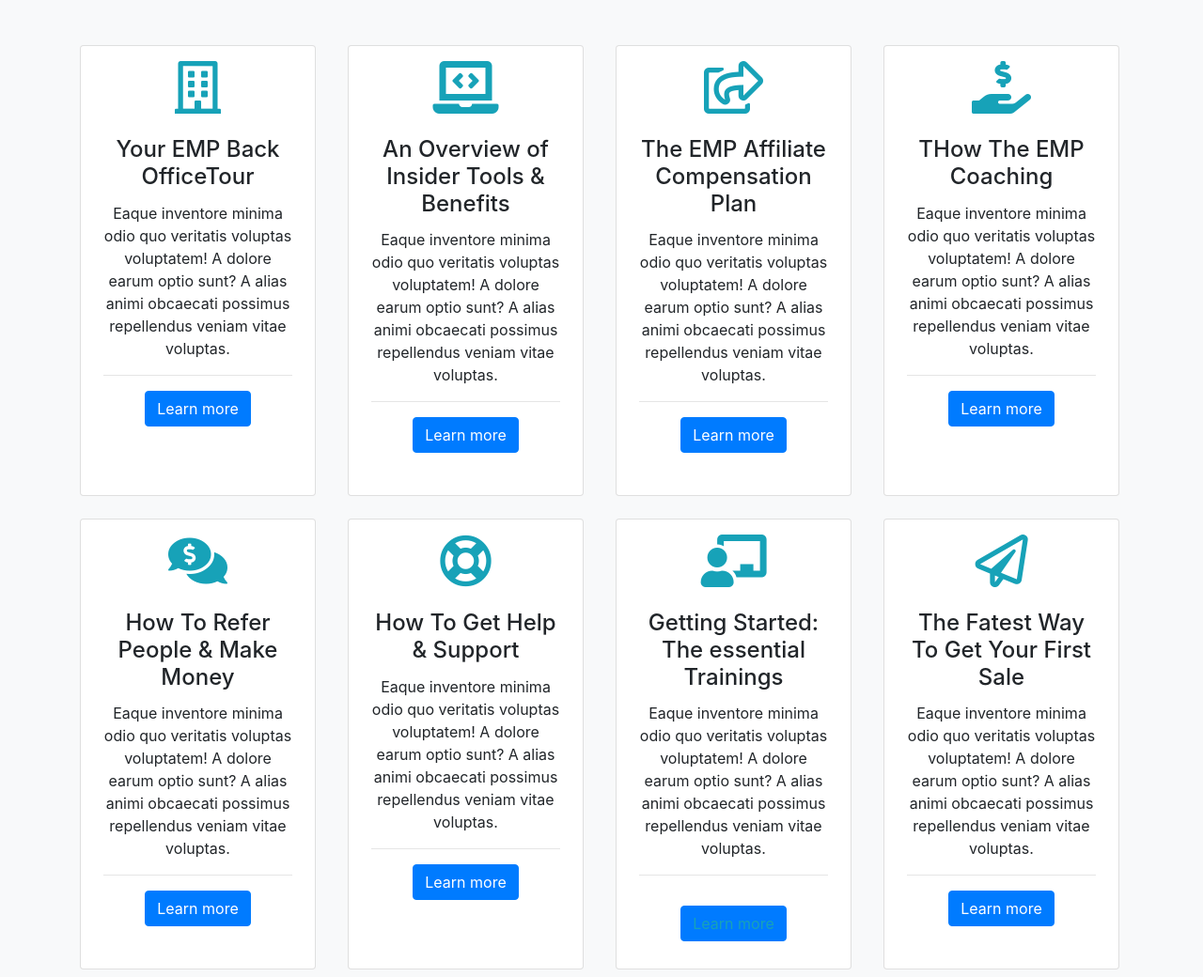
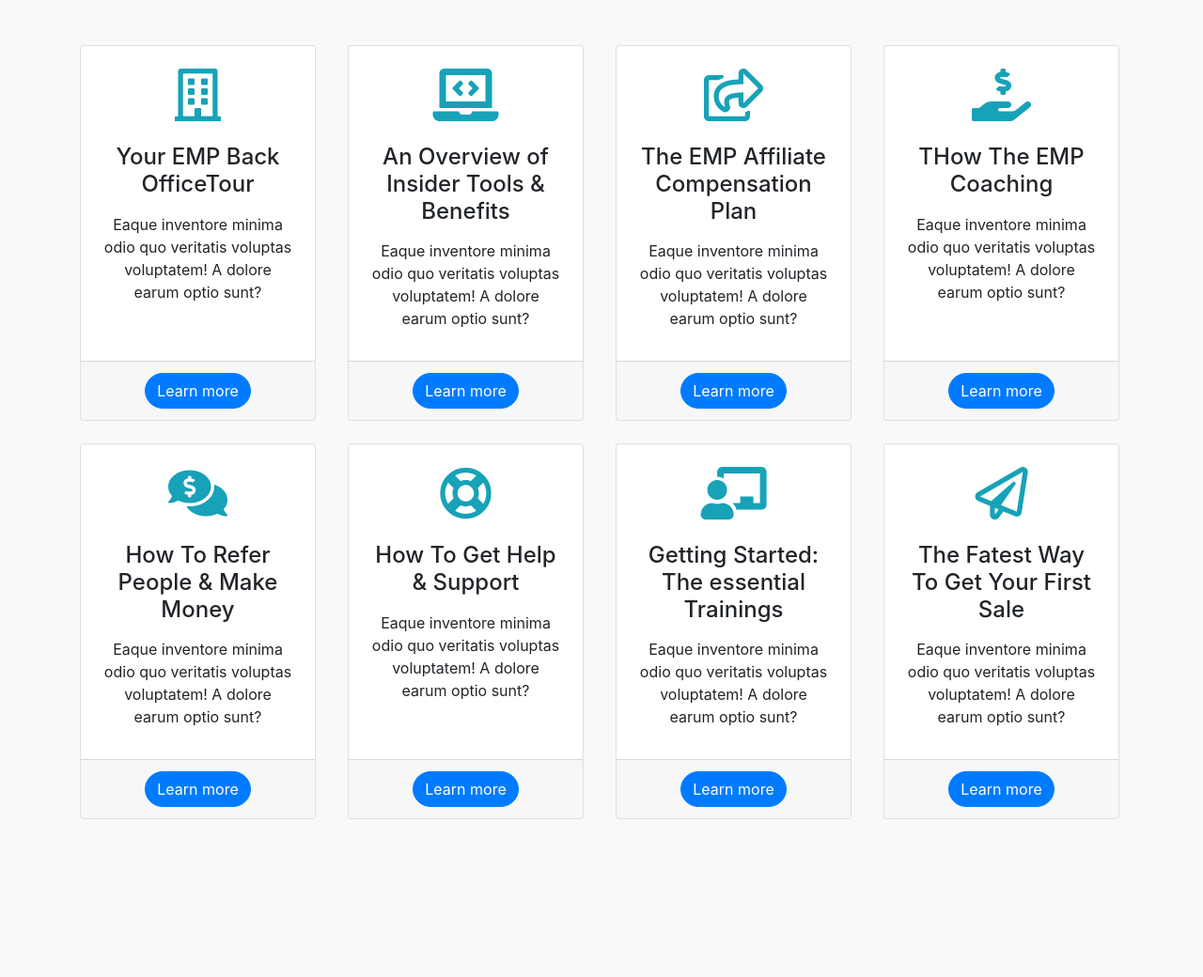
Before and after one commit to LeaDalibard/bootstrap-grid-away, a plain HTML site: page index.html in a window 1280 px wide. Shown: the whole page at 94% size. After the commit the page ends 920 px from the top, so only its background shows below. Drawn offline with nearby package versions, Linux system fonts and the light colour scheme.

Commit message:
adding card footer for buttons + round-pilled

```diff
--- a/index.html
+++ b/index.html
@@ -11,7 +11,7 @@
     <link rel="stylesheet" href="https://use.fontawesome.com/releases/v5.14.0/css/all.css"
           integrity="sha384-HzLeBuhoNPvSl5KYnjx0BT+WB0QEEqLprO+NBkkk5gbc67FTaL7XIGa2w1L0Xbgc" crossorigin="anonymous">
 </head>
-<body class="bg-light" >
+<body class="bg-light">
 
 
 <div class="container text-center mt-5 mb-5">
@@ -19,138 +19,137 @@
 
     <div class="row mb-4">
         <section class="col-3">
-            <div class="card mr-1" style="height: 30rem;">
-            <i class="far fa-building card-img-top display-4 mt-3 text-info"></i>
+            <div class="card mr-1" style="height: 25rem;">
+                <i class="far fa-building card-img-top display-4 mt-4 text-info"></i>
                 <div class="card-body m-1 ">
-                <h4 class="card-title ">Your EMP Back OfficeTour</h4>
+                    <h4 class="card-title mb-3 ">Your EMP Back OfficeTour</h4>
                     <p class="card-text ">
                         Eaque inventore minima odio
                         quo veritatis
-                    voluptas voluptatem! A dolore earum optio sunt? A alias animi obcaecati possimus repellendus veniam
-                    vitae voluptas.
+                        voluptas voluptatem! A dolore earum optio sunt?
                     </p>
-                <hr class="solid">
-                <a href="#!" class="btn btn-primary align-bottom ">Learn more</a>
+                </div>
+                <div class="card-footer">
+                    <a href="#!" class="btn btn-primary rounded-pill">Learn more</a>
                 </div>
             </div>
         </section>
         <section class="col-3">
-            <div class="card mr-1" style="height: 30rem;">
-            <i class="fas fa-laptop-code card-img-top display-4 mt-3 text-info"></i>
+            <div class="card mr-1" style="height: 25rem;">
+                <i class="fas fa-laptop-code card-img-top display-4 mt-4 text-info"></i>
                 <div class="card-body m-1">
-                <h4 class="card-title">An Overview of Insider Tools & Benefits</h4>
+                    <h4 class="card-title mb-3">An Overview of Insider Tools & Benefits</h4>
                     <p class="card-text">
                         Eaque inventore minima odio
                         quo veritatis
-                    voluptas voluptatem! A dolore earum optio sunt? A alias animi obcaecati possimus repellendus veniam
-                    vitae voluptas.
+                        voluptas voluptatem! A dolore earum optio sunt?
                     </p>
-                <hr class="solid">
-                <a href="#!" class="btn btn-primary align-bottom">Learn more</a>
+                </div>
+                <div class="card-footer">
+                    <a href="#!" class="btn btn-primary rounded-pill">Learn more</a>
                 </div>
             </div>
         </section>
         <section class="col-3">
-            <div class="card mr-1" style="height: 30rem;">
-            <i class="far fa-share-square card-img-top display-4 mt-3 text-info"></i>
+            <div class="card mr-1" style="height: 25rem;">
+                <i class="far fa-share-square card-img-top display-4 mt-4 text-info"></i>
                 <div class="card-body m-1">
-                <h4 class="card-title">The EMP Affiliate Compensation Plan</h4>
+                    <h4 class="card-title mb-3">The EMP Affiliate Compensation Plan</h4>
                     <p class="card-text">
                         Eaque inventore minima odio
                         quo veritatis
-                    voluptas voluptatem! A dolore earum optio sunt? A alias animi obcaecati possimus repellendus veniam
-                    vitae voluptas.
+                        voluptas voluptatem! A dolore earum optio sunt?
                     </p>
-                <hr class="solid">
-                <a href="#!" class="btn btn-primary ">Learn more</a>
+                </div>
+                <div class="card-footer">
+                    <a href="#!" class="btn btn-primary rounded-pill">Learn more</a>
                 </div>
             </div>
         </section>
         <section class="col-3">
-            <div class="card mr-1" style="height: 30rem;">
-            <i class="fas fa-hand-holding-usd card-img-top display-4 mt-3 text-info"></i>
+            <div class="card mr-1" style="height: 25rem;">
+                <i class="fas fa-hand-holding-usd card-img-top display-4 mt-4 text-info"></i>
                 <div class="card-body m-1">
-                <h4 class="card-title">THow The EMP Coaching</h4>
+                    <h4 class="card-title mb-3">THow The EMP Coaching</h4>
                     <p class="card-text">
                         Eaque inventore minima odio
                         quo veritatis
-                    voluptas voluptatem! A dolore earum optio sunt? A alias animi obcaecati possimus repellendus veniam
-                    vitae voluptas.
+                        voluptas voluptatem! A dolore earum optio sunt?
                     </p>
-                <hr class="solid">
-                <a href="#!" class="btn btn-primary ">Learn more</a>
+                </div>
+                <div class="card-footer">
+                    <a href="#!" class="btn btn-primary rounded-pill">Learn more</a>
                 </div>
             </div>
         </section>
     </div>
     <div class="row">
         <section class="col-3">
-            <div class="card mr-1" style="height: 30rem;">
-            <i class="fas fa-comments-dollar card-img-top display-4 mt-3 text-info"></i>
+            <div class="card mr-1" style="height: 25rem;">
+                <i class="fas fa-comments-dollar card-img-top display-4 mt-4 text-info"></i>
                 <div class="card-body m-1">
-                <h4 class="card-title">How To Refer People & Make Money</h4>
+                    <h4 class="card-title mb-3">How To Refer People & Make Money</h4>
                     <p class="card-text">
                         Eaque inventore minima odio
                         quo veritatis
-                    voluptas voluptatem! A dolore earum optio sunt? A alias animi obcaecati possimus repellendus veniam
-                    vitae voluptas.
+                        voluptas voluptatem! A dolore earum optio sunt?
                     </p>
-                <hr class="solid">
-                <a href="#!" class="btn btn-primary">Learn more</a>
+                </div>
+                <div class="card-footer">
+                    <a href="#!" class="btn btn-primary rounded-pill">Learn more</a>
                 </div>
             </div>
         </section>
         <section class="col-3">
-            <div class="card mr-1" style="height: 30rem;">
-            <i class="far fa-life-ring card-img-top display-4 mt-3 text-info"></i>
+            <div class="card mr-1" style="height: 25rem;">
+                <i class="far fa-life-ring card-img-top display-4 mt-4 text-info"></i>
                 <div class="card-body m-1">
-                <h4 class="card-title">How To Get Help & Support</h4>
+                    <h4 class="card-title mb-3">How To Get Help & Support</h4>
                     <p class="card-text">
                         Eaque inventore minima odio
                         quo veritatis
-                    voluptas voluptatem! A dolore earum optio sunt? A alias animi obcaecati possimus repellendus veniam
-                    vitae voluptas.
+                        voluptas voluptatem! A dolore earum optio sunt?
                     </p>
-                <hr class="solid">
-                <a href="#!" class="btn btn-primary">Learn more</a>
+                </div>
+                <div class="card-footer">
+                    <a href="#!" class="btn btn-primary rounded-pill">Learn more</a>
                 </div>
             </div>
         </section>
         <section class="col-3">
-            <div class="card mr-1" style="height: 30rem;">
-            <i class="fas fa-chalkboard-teacher card-img-top display-4 mt-3 text-info"></i>
+            <div class="card mr-1" style="height: 25rem;">
+                <i class="fas fa-chalkboard-teacher card-img-top display-4 mt-4 text-info"></i>
                 <div class="card-body m-1">
-                <h4 class="card-title">Getting Started: The essential Trainings</h4>
+                    <h4 class="card-title mb-3">Getting Started: The essential Trainings</h4>
                     <p class="card-text">
                         Eaque inventore minima odio
                         quo veritatis
-                    voluptas voluptatem! A dolore earum optio sunt? A alias animi obcaecati possimus repellendus veniam
-                    vitae voluptas.
+                        voluptas voluptatem! A dolore earum optio sunt?
                     </p>
-                <hr class="solid">
-                <a href="#!" class="btn btn-primary display-4 mt-3 text-info">Learn more</a>
+                </div>
+                <div class="card-footer">
+                    <a href="#!" class="btn btn-primary rounded-pill">Learn more</a>
                 </div>
             </div>
         </section>
         <section class="col-3">
-            <div class="card mr-1" style="height: 30rem;">
-            <i class="far fa-paper-plane card-img-top display-4 mt-3 text-info"></i>
+            <div class="card mr-1" style="height: 25rem;">
+                <i class="far fa-paper-plane card-img-top display-4 mt-4 text-info"></i>
                 <div class="card-body m-1">
-                <h4 class="card-title text-center">The Fatest Way To Get Your First Sale</h4>
+                    <h4 class="card-title mb-3 text-center">The Fatest Way To Get Your First Sale</h4>
                     <p class="card-text text-center">
                         Eaque inventore minima odio
                         quo veritatis
-                    voluptas voluptatem! A dolore earum optio sunt? A alias animi obcaecati possimus repellendus veniam
-                    vitae voluptas.
+                        voluptas voluptatem! A dolore earum optio sunt?
                     </p>
-                <hr class="solid">
-                <a href="#!" class="btn btn-primary">Learn more</a>
+                </div>
+                <div class="card-footer">
+                    <a href="#!" class="btn btn-primary rounded-pill">Learn more</a>
                 </div>
             </div>
         </section>
     </div>
 </div>
-
 
 
 <!-- JavaScript -->
```
Lines whose indentation alone changed are shown as unchanged.
